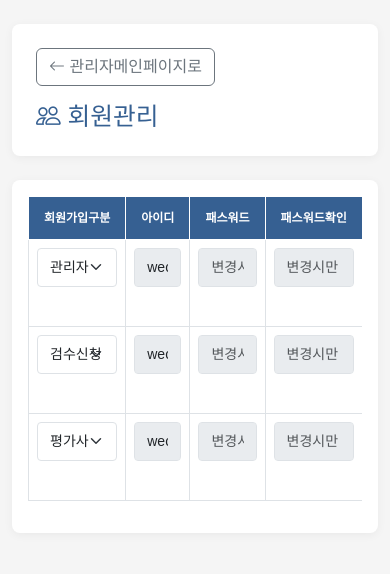
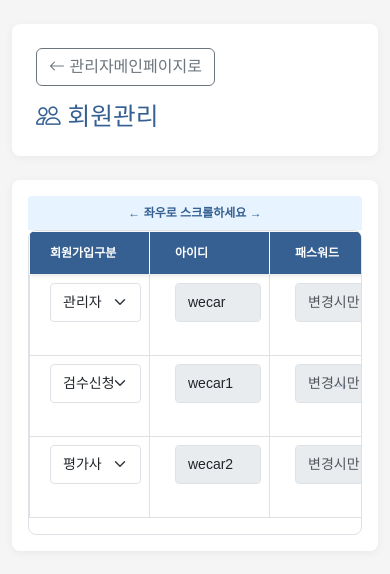
Before and after one commit to JTY9410/wecar_inspection, a Flask app: page /admin/users in a window 390 px wide. Shown: the top 574 px of the page. Run offline with Flask 3, Linux system fonts and the light colour scheme; the visitor is signed in with stand-in values (Sample User, id 1); data comes from the database, SQL or seed files in the repository.

Commit message:
요구사항 반영 완료: CSS 개선, 모바일 반응형 강화, 기능 완성

```diff
--- a/static/css/style.css
+++ b/static/css/style.css
@@ -61,41 +61,71 @@ body {
 
 .table-wrapper {
     overflow-x: auto;
+    overflow-y: auto;
     position: relative;
+    max-height: 70vh;
+    border: 1px solid var(--border-color);
+    border-radius: 8px;
+}
+
+/* 가로 스크롤바 강조 */
+.table-wrapper::-webkit-scrollbar {
+    height: 12px;
+    width: 12px;
+}
+
+.table-wrapper::-webkit-scrollbar-track {
+    background: #f1f1f1;
+    border-radius: 6px;
+}
+
+.table-wrapper::-webkit-scrollbar-thumb {
+    background: var(--primary-color);
+    border-radius: 6px;
+}
+
+.table-wrapper::-webkit-scrollbar-thumb:hover {
+    background: #2a4a6f;
 }
 
 .table-fixed-header {
     position: sticky;
     top: 0;
-    z-index: 10;
+    z-index: 100;
     background: var(--primary-color);
     color: white;
+    box-shadow: 0 2px 4px rgba(0,0,0,0.1);
 }
 
 .table-fixed-header th {
     background: var(--primary-color) !important;
     color: white !important;
     font-weight: 600;
-    padding: 12px 15px;
+    padding: 15px 20px;
     border: 1px solid rgba(255,255,255,0.2);
+    min-width: 120px;
+    white-space: nowrap;
 }
 
 .table-responsive {
     max-height: 600px;
     overflow-y: auto;
+    overflow-x: auto;
 }
 
 table {
     width: 100%;
     border-collapse: collapse;
     font-size: 14px;
+    min-width: 100%;
 }
 
 table th, table td {
-    padding: 10px 15px;
+    padding: 12px 20px;
     text-align: left;
     border: 1px solid var(--border-color);
     white-space: nowrap;
+    min-width: 120px;
 }
 
 table th {
@@ -104,7 +134,7 @@ table th {
     font-weight: 600;
     position: sticky;
     top: 0;
-    z-index: 5;
+    z-index: 10;
 }
 
 table tbody tr:hover {
@@ -198,16 +228,57 @@ table tbody tr:nth-child(even) {
         padding: 1rem;
     }
 
+    .table-wrapper {
+        max-height: 60vh;
+    }
+
     table {
         font-size: 12px;
     }
 
     table th, table td {
-        padding: 8px 10px;
+        padding: 10px 12px;
+        min-width: 100px;
+    }
+
+    .table-fixed-header th {
+        padding: 12px 15px;
+        font-size: 12px;
     }
 
     .dashboard-card {
         padding: 1.5rem;
+    }
+
+    .filter-box {
+        padding: 1rem;
+    }
+
+    .page-header {
+        padding: 1rem;
+    }
+
+    .action-buttons {
+        flex-direction: column;
+        gap: 0.25rem;
+    }
+
+    .action-buttons .btn {
+        width: 100%;
+        font-size: 0.75rem;
+        padding: 0.25rem 0.5rem;
+    }
+}
+
+/* 태블릿 반응형 */
+@media (min-width: 769px) and (max-width: 1024px) {
+    .table-wrapper {
+        max-height: 65vh;
+    }
+
+    table th, table td {
+        padding: 10px 15px;
+        min-width: 110px;
     }
 }
 
@@ -307,3 +378,71 @@ textarea.form-control {
 .editing {
     background-color: #fff3cd;
 }
+
+/* 테이블 열 간격 개선 */
+table th:not(:first-child),
+table td:not(:first-child) {
+    padding-left: 25px;
+}
+
+table th:first-child,
+table td:first-child {
+    padding-left: 20px;
+}
+
+/* 가로 스크롤 인디케이터 */
+.table-wrapper::after {
+    content: '→';
+    position: absolute;
+    right: 10px;
+    top: 50%;
+    transform: translateY(-50%);
+    font-size: 24px;
+    color: var(--primary-color);
+    opacity: 0.3;
+    pointer-events: none;
+    z-index: 1;
+}
+
+/* 모바일에서 가로 스크롤 힌트 */
+@media (max-width: 768px) {
+    .table-wrapper::after {
+        display: block;
+    }
+
+    .table-container::before {
+        content: '← 좌우로 스크롤하세요 →';
+        display: block;
+        text-align: center;
+        padding: 8px;
+        background: #e7f3ff;
+        color: var(--primary-color);
+        font-size: 12px;
+        font-weight: 600;
+        border-radius: 4px 4px 0 0;
+    }
+}
+
+/* 인쇄 스타일 */
+@media print {
+    .table-wrapper {
+        overflow: visible;
+        max-height: none;
+    }
+
+    .page-header,
+    .filter-box,
+    .action-buttons,
+    button {
+        display: none !important;
+    }
+
+    table {
+        page-break-inside: auto;
+    }
+
+    tr {
+        page-break-inside: avoid;
+        page-break-after: auto;
+    }
+}
```
Also changed, not shown: templates/admin/settlements.html (+12 -6 lines).
